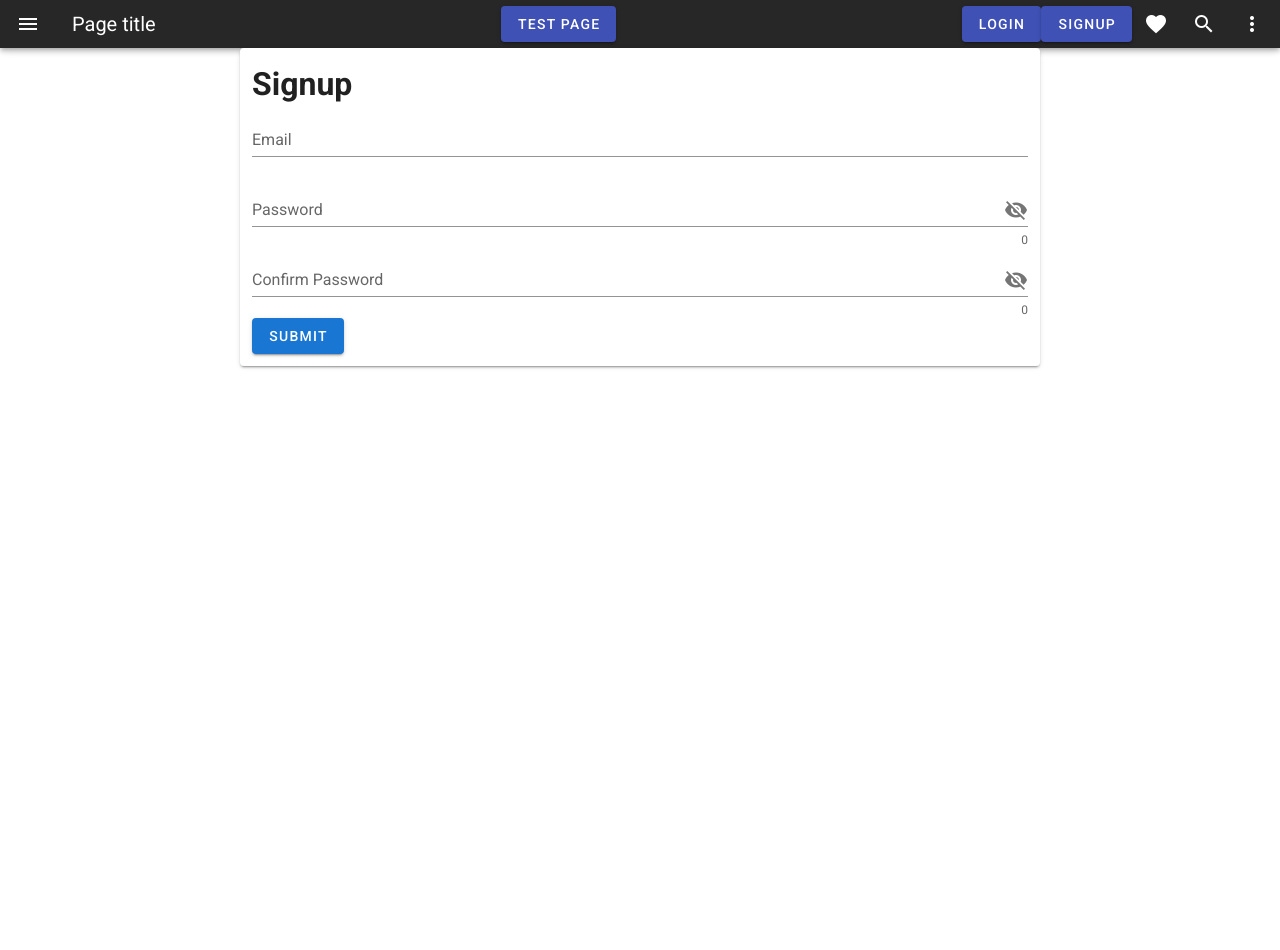
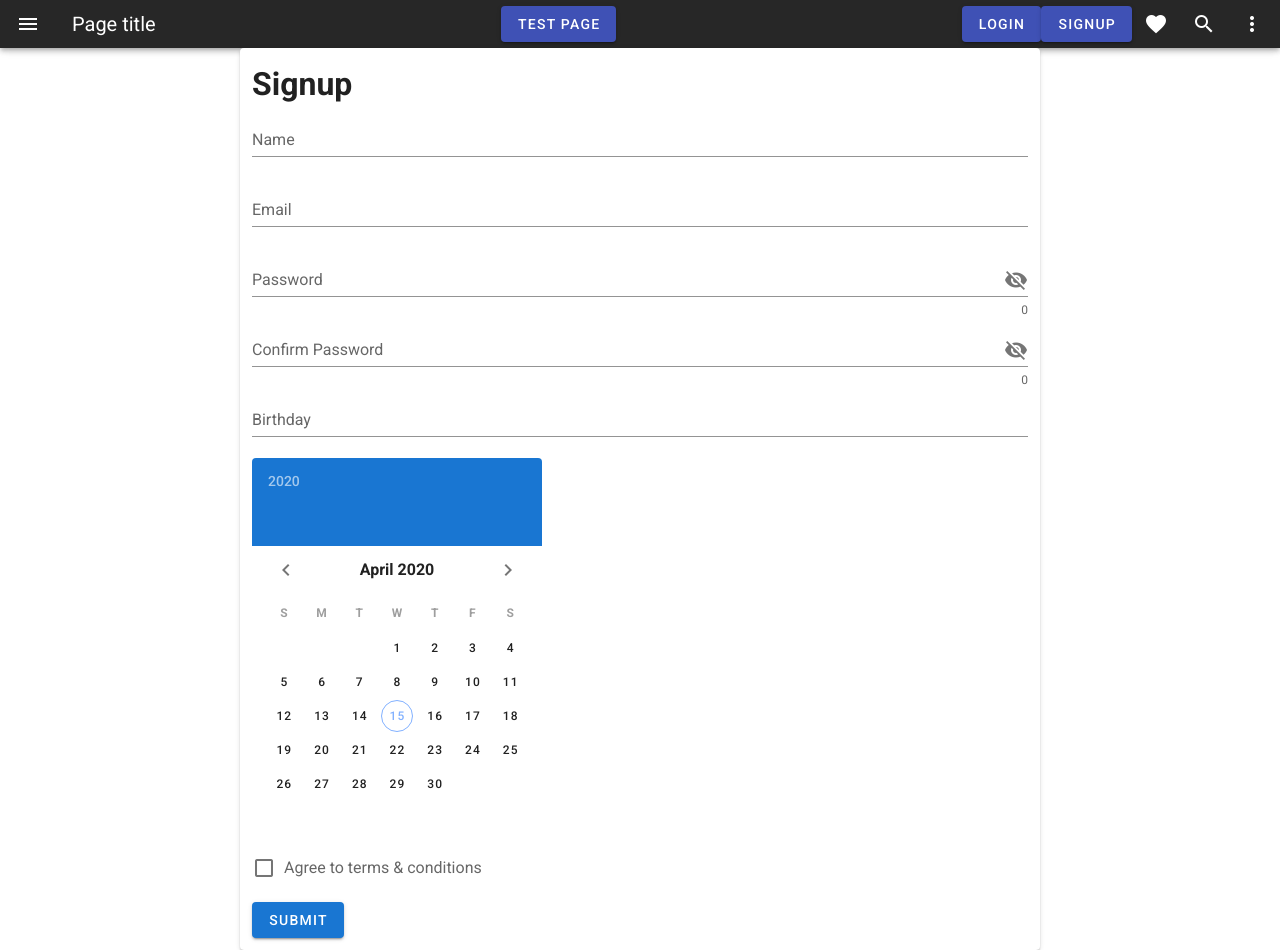
Before and after one commit to gustavopo/gus-vue-app, a Vue app: page /signup in a window 1280 px wide. Before the commit the page ends 800 px from the top, so only its background shows below. Built offline with nearby package versions, Linux system fonts and the light colour scheme.

Commit message:
Improve navigation

```diff
--- a/src/components/authentication/Signin.vue
+++ b/src/components/authentication/Signin.vue
@@ -46,11 +46,7 @@ export default {
     onSubmit() {
       const formData = {
         email: this.email,
-        //age: this.age,
         password: this.password
-        //country: this.country,
-        //hobbies: this.hobbyInputs.map(hobby => hobby.value),
-        //terms: this.terms
       }
 
       this.$store.dispatch('login', formData)
--- a/src/components/authentication/SignupComponent.vue
+++ b/src/components/authentication/SignupComponent.vue
@@ -4,8 +4,9 @@
       <v-row>
         <v-col>
           <h1>Signup</h1>
-          <v-form @submit.prevent="onSubmit">
-            <v-text-field label="Email" type="email" v-model="email" id="email"></v-text-field>
+          <v-form @submit.prevent="onSubmit" align-center>
+            <v-text-field name="name" label="Name" id="name" v-model="name"></v-text-field>
+            <v-text-field name="email" label="Email" type="email" v-model="email" id="email"></v-text-field>
             <v-text-field
               v-model="password"
               :append-icon="show1 ? 'mdi-eye' : 'mdi-eye-off'"
@@ -33,10 +34,10 @@
             :items="browsersList"
             v-model="browsers"
           ></v-autocomplete>
-          <v-file-input label="Attach profile picture" v-model="picture"></v-file-input>
-          <v-text-field label="Birthday" readonly></v-text-field>
-          <v-date-picker v-model="birthday"></v-date-picker>
-            <v-checkbox label="Agree to terms & conditions"></v-checkbox>-->
+            <v-file-input label="Attach profile picture" v-model="picture"></v-file-input>-->
+            <v-text-field label="Birthday" readonly></v-text-field>
+            <v-date-picker v-model="birthday"></v-date-picker>
+            <v-checkbox label="Agree to terms & conditions" v-model="terms" required></v-checkbox>
             <v-btn type="submit" color="primary">Submit</v-btn>
           </v-form>
         </v-col>
@@ -57,22 +58,27 @@ export default {
       },*/
 
       //fields
+      name: '',
       email: '',
       password: '',
       confirmPassword: '',
       browsers: '',
       picture: '',
       birthday: '',
-      browsersList: ['Chrome', 'Firefox', 'Safari', 'Edge']
+      browsersList: ['Chrome', 'Firefox', 'Safari', 'Edge'],
+      terms: ''
     }
   },
   methods: {
     onSubmit() {
       const formData = {
+        name: this.name,
         email: this.email,
-        //age: this.age,
+        age: this.age,
         password: this.password,
-        confirmPassword: this.confirmPassword
+        confirmPassword: this.confirmPassword,
+        birthday: this.birthday,
+        terms: this.terms
         //country: this.country,
         //hobbies: this.hobbyInputs.map(hobby => hobby.value),
         //terms: this.terms
--- a/src/store/modules/authentication.js
+++ b/src/store/modules/authentication.js
@@ -31,13 +31,17 @@ const actions = {
         returnSecureToken: true
       })
       .then(result => {
-        console.log(result)
         commit('authUser', {
           token: result.data.idToken,
           userId: result.data.localId
         })
 
         dispatch('storeUser', authData)
+        //TODO: Just store user and redirect to login page (DONT LOGIN)
+
+        setTimeout(() => {
+          router.replace('/userDetails')
+        }, 1000)
       })
       .catch(err => {
         console.log(err)
@@ -54,7 +58,6 @@ const actions = {
         }
       )
       .then(result => {
-        //console.log(result)
         commit('authUser', {
           token: result.data.idToken,
           userId: result.data.localId
```
